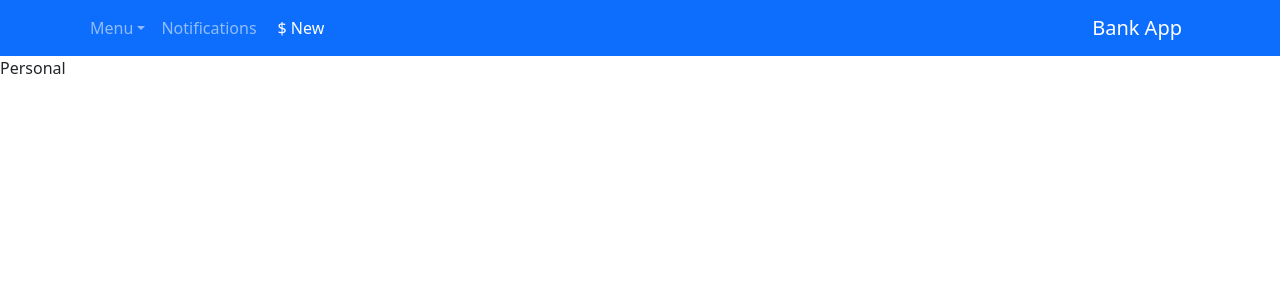
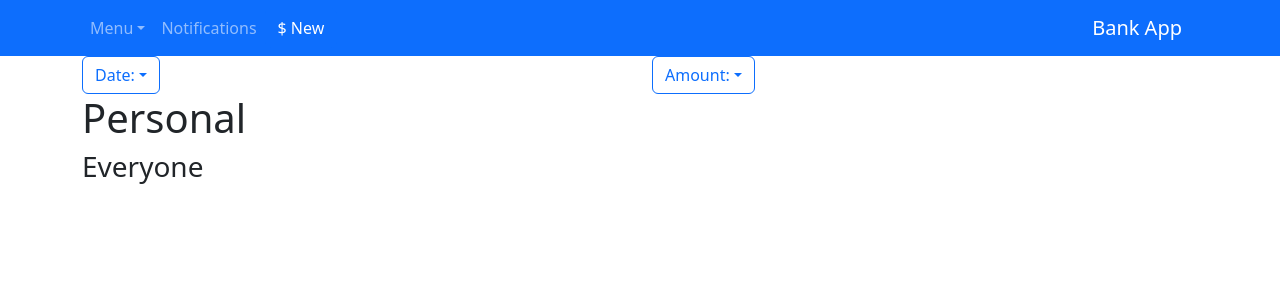
Before and after one commit to Solera-Bootcamp-Team-4/BankAppFE, a React (Create React App) app: page /personal in a window 1280 px wide. Shown: the top 300 px of the page. Built offline with nearby package versions, Linux system fonts and the light colour scheme.

Commit message:
link bank account into personal page. personal dropdown options

```diff
--- a/src/components/bankAccounts/BankAccounts.jsx
+++ b/src/components/bankAccounts/BankAccounts.jsx
@@ -15,7 +15,9 @@ export default function BankAccounts() {
         {/* make a component out of this row */}
         <Row>
           <Col>
-            <h3>O'Hara - Labadie Bank</h3>
+            <a href="/personal">
+              <h3>O'Hara - Labadie Bank</h3>
+            </a>
           </Col>
           <Col>
             <Button variant="primary">Create</Button>
--- a/src/components/personal/Personal.jsx
+++ b/src/components/personal/Personal.jsx
@@ -1,11 +1,50 @@
 import React from 'react';
+import { Col, Container, Dropdown, Row } from 'react-bootstrap';
 import Header from '../header/Header';
 
 export default function Personal() {
   return (
     <>
       <Header />
-      <div>Personal</div>
+      {/* TBD Tab to switch from 'Everyone', 'Friends' and 'Mine' */}
+      <Container>
+        <Row>
+          <Col>
+            <Dropdown>
+              <Dropdown.Toggle variant="outline-primary" id="dropdown-date">
+                Date:
+              </Dropdown.Toggle>
+
+              <Dropdown.Menu>
+                <Dropdown.Item href="">All</Dropdown.Item>
+                <Dropdown.Item href="">Maybe</Dropdown.Item>
+                <Dropdown.Item href="">None</Dropdown.Item>
+              </Dropdown.Menu>
+            </Dropdown>
+          </Col>
+
+          <Col>
+            <Dropdown>
+              <Dropdown.Toggle variant="outline-primary" id="dropdown-amount">
+                Amount:
+              </Dropdown.Toggle>
+
+              <Dropdown.Menu>
+                <Dropdown.Item href="">$0 - $1.000</Dropdown.Item>
+                <Dropdown.Item href="">$1.000 - $10.000</Dropdown.Item>
+                <Dropdown.Item href="">$10.000 - $100.000</Dropdown.Item>
+              </Dropdown.Menu>
+            </Dropdown>
+          </Col>
+        </Row>
+
+        <Row>
+          <h1>Personal</h1>
+        </Row>
+        <Row>
+          <h3>Everyone</h3>
+        </Row>
+      </Container>
     </>
   );
 }
```
